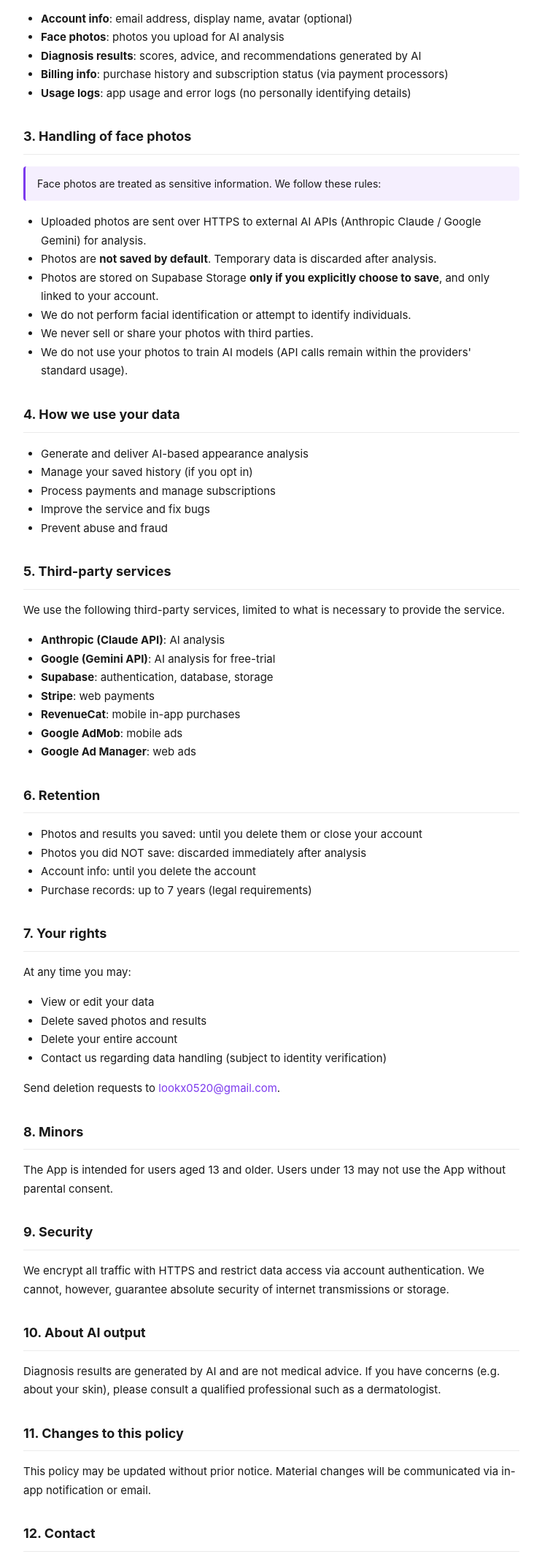
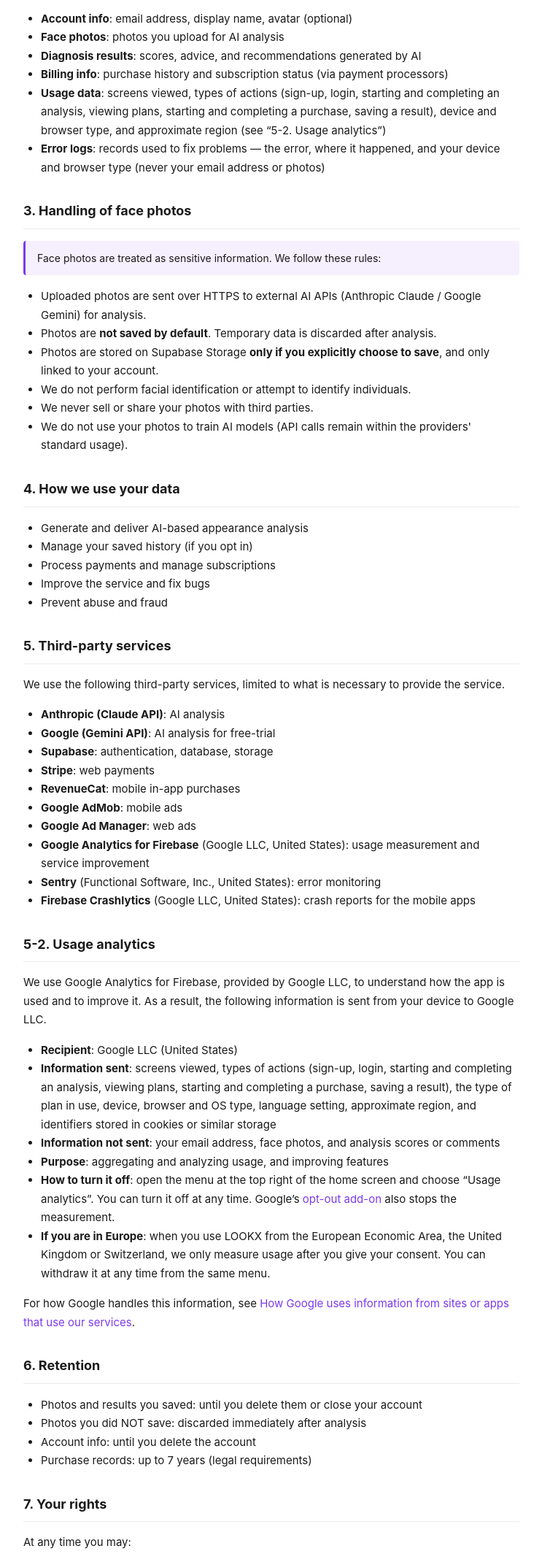
Before and after one commit to yukigitcl-coder/lookx-legal, a plain HTML site: page privacy_en.html in a window 1280 px wide. Shown: the part 511-2640 px from the top of the page at 73% size, without its empty margins (268-1011 px from the left). Drawn offline with Linux system fonts and the light colour scheme.

Commit message:
Add files via upload

```diff
--- a/privacy_en.html
+++ b/privacy_en.html
@@ -73,7 +73,7 @@
     <a href="./privacy_ja.html">日本語</a>
   </div>
   <h1>Privacy Policy</h1>
-  <p class="updated">Last updated: May 25, 2026</p>
+  <p class="updated">Last updated: October 2, 2026</p>
 
   <p>LOOKX ("the App") handles your personal information and photo data with care. This policy describes what we collect, how we use it, who we share it with, and your rights.</p>
 
@@ -88,7 +88,8 @@
     <li><strong>Face photos</strong>: photos you upload for AI analysis</li>
     <li><strong>Diagnosis results</strong>: scores, advice, and recommendations generated by AI</li>
     <li><strong>Billing info</strong>: purchase history and subscription status (via payment processors)</li>
-    <li><strong>Usage logs</strong>: app usage and error logs (no personally identifying details)</li>
+    <li><strong>Usage data</strong>: screens viewed, types of actions (sign-up, login, starting and completing an analysis, viewing plans, starting and completing a purchase, saving a result), device and browser type, and approximate region (see “5-2. Usage analytics”)</li>
+    <li><strong>Error logs</strong>: records used to fix problems — the error, where it happened, and your device and browser type (never your email address or photos)</li>
   </ul>
 
   <h2>3. Handling of face photos</h2>
@@ -123,7 +124,22 @@
     <li><strong>RevenueCat</strong>: mobile in-app purchases</li>
     <li><strong>Google AdMob</strong>: mobile ads</li>
     <li><strong>Google Ad Manager</strong>: web ads</li>
+    <li><strong>Google Analytics for Firebase</strong> (Google LLC, United States): usage measurement and service improvement</li>
+    <li><strong>Sentry</strong> (Functional Software, Inc., United States): error monitoring</li>
+    <li><strong>Firebase Crashlytics</strong> (Google LLC, United States): crash reports for the mobile apps</li>
   </ul>
+
+  <h2>5-2. Usage analytics</h2>
+  <p>We use Google Analytics for Firebase, provided by Google LLC, to understand how the app is used and to improve it. As a result, the following information is sent from your device to Google LLC.</p>
+  <ul>
+    <li><strong>Recipient</strong>: Google LLC (United States)</li>
+    <li><strong>Information sent</strong>: screens viewed, types of actions (sign-up, login, starting and completing an analysis, viewing plans, starting and completing a purchase, saving a result), the type of plan in use, device, browser and OS type, language setting, approximate region, and identifiers stored in cookies or similar storage</li>
+    <li><strong>Information not sent</strong>: your email address, face photos, and analysis scores or comments</li>
+    <li><strong>Purpose</strong>: aggregating and analyzing usage, and improving features</li>
+    <li><strong>How to turn it off</strong>: open the menu at the top right of the home screen and choose “Usage analytics”. You can turn it off at any time. Google’s <a href="https://tools.google.com/dlpage/gaoptout" target="_blank" rel="noopener">opt-out add-on</a> also stops the measurement.</li>
+    <li><strong>If you are in Europe</strong>: when you use LOOKX from the European Economic Area, the United Kingdom or Switzerland, we only measure usage after you give your consent. You can withdraw it at any time from the same menu.</li>
+  </ul>
+  <p>For how Google handles this information, see <a href="https://policies.google.com/technologies/partner-sites" target="_blank" rel="noopener">How Google uses information from sites or apps that use our services</a>.</p>
 
   <h2>6. Retention</h2>
   <ul>
```
Also changed, not shown: privacy_ja.html (+19 -2 lines).
